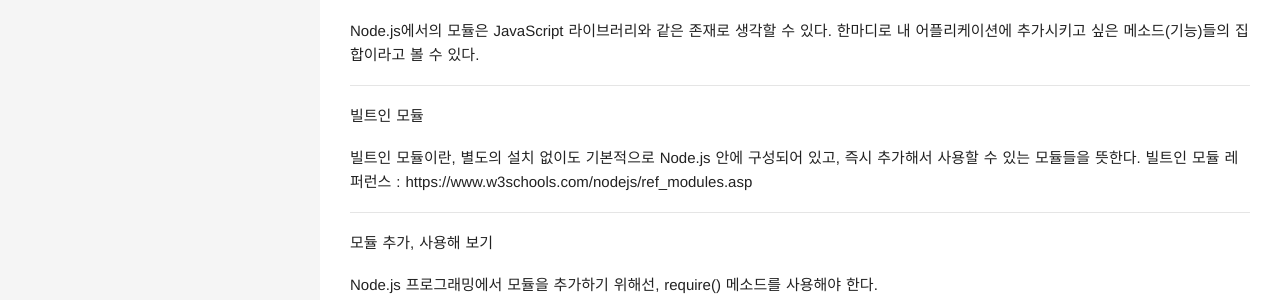
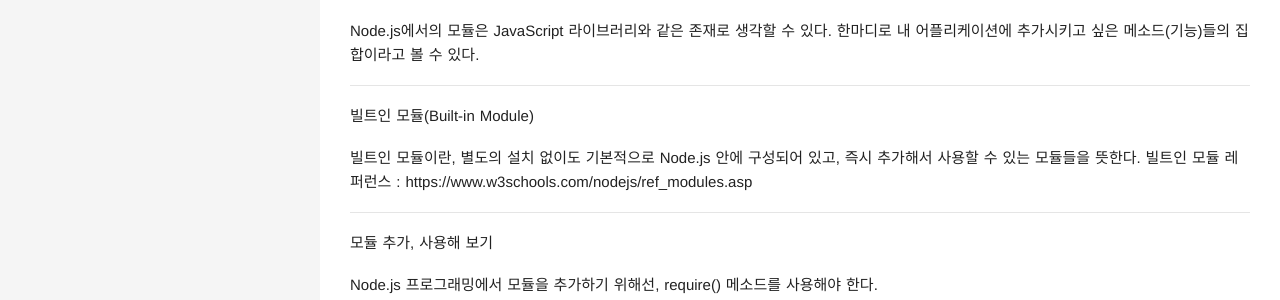
Before and after one commit to Hotsse/hotsse.github.io, a Jekyll site: the page built from _posts/2017-11-24-Node.js 모듈.md, in a window 1280 px wide. Shown: the part 259-559 px from the top of the page. Built offline with Jekyll 4.4.1, drawn with Linux system fonts in a browser that asks for light colours; comment, search, counter and statistics services are not loaded.

Commit message:
Update 2017-11-24-Node.js 모듈.md

```diff
--- a/_posts/2017-11-24-Node.js 모듈.md
+++ b/_posts/2017-11-24-Node.js 모듈.md
@@ -10,7 +10,7 @@ Node.js에서의 모듈은 JavaScript 라이브러리와 같은 존재로 생각
 
 ------------
 
-빌트인 모듈
+빌트인 모듈(Built-in Module)
 
 빌트인 모듈이란, 별도의 설치 없이도 기본적으로 Node.js 안에 구성되어 있고, 즉시 추가해서 사용할 수 있는 모듈들을 뜻한다.
 빌트인 모듈 레퍼런스 : https://www.w3schools.com/nodejs/ref_modules.asp
```
